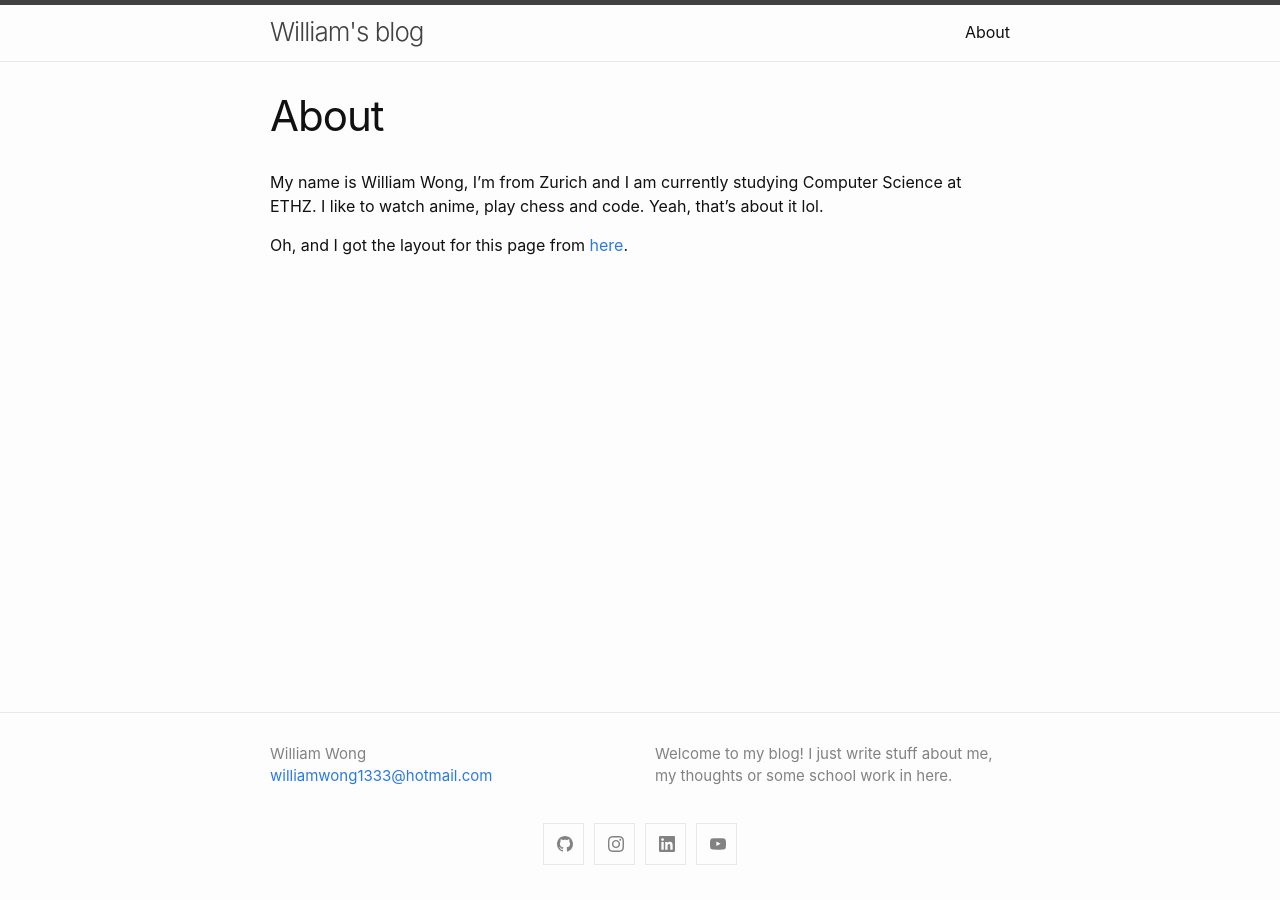
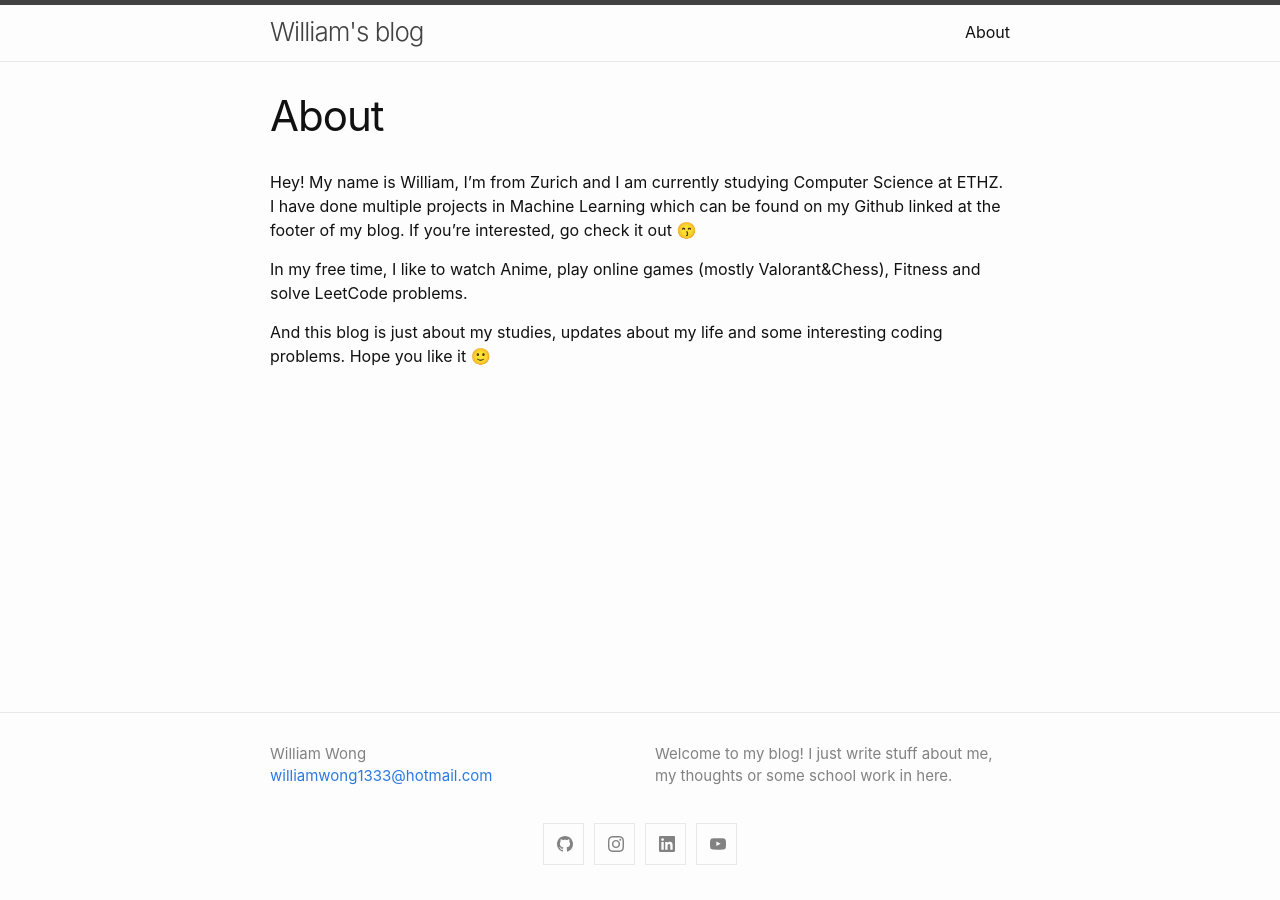
Before and after one commit to wongwil/wongwil.github.io, a Jekyll site: the page built from about.md, in a window 1280 px wide. Built offline with Jekyll 4.4.1, drawn with Linux system fonts in a browser that asks for light colours.

Commit message:
Update about.md

```diff
--- a/about.md
+++ b/about.md
@@ -4,7 +4,8 @@ title: About
 permalink: /about/
 ---
 
-My name is William Wong, I'm from Zurich and I am currently studying Computer Science at ETHZ.
-I like to watch anime, play chess and code. Yeah, that's about it lol.
+Hey! My name is William, I'm from Zurich and I am currently studying Computer Science at ETHZ. I have done multiple projects in Machine Learning which can be found on my Github linked at the footer of my blog. If you're interested, go check it out 😙
 
-Oh, and I got the layout for this page from [here](https://github.com/jekyll/minima).
+In my free time, I like to watch Anime, play online games (mostly Valorant&Chess), Fitness and solve LeetCode problems.
+
+And this blog is just about my studies, updates about my life and some interesting coding problems. Hope you like it 🙂
```
